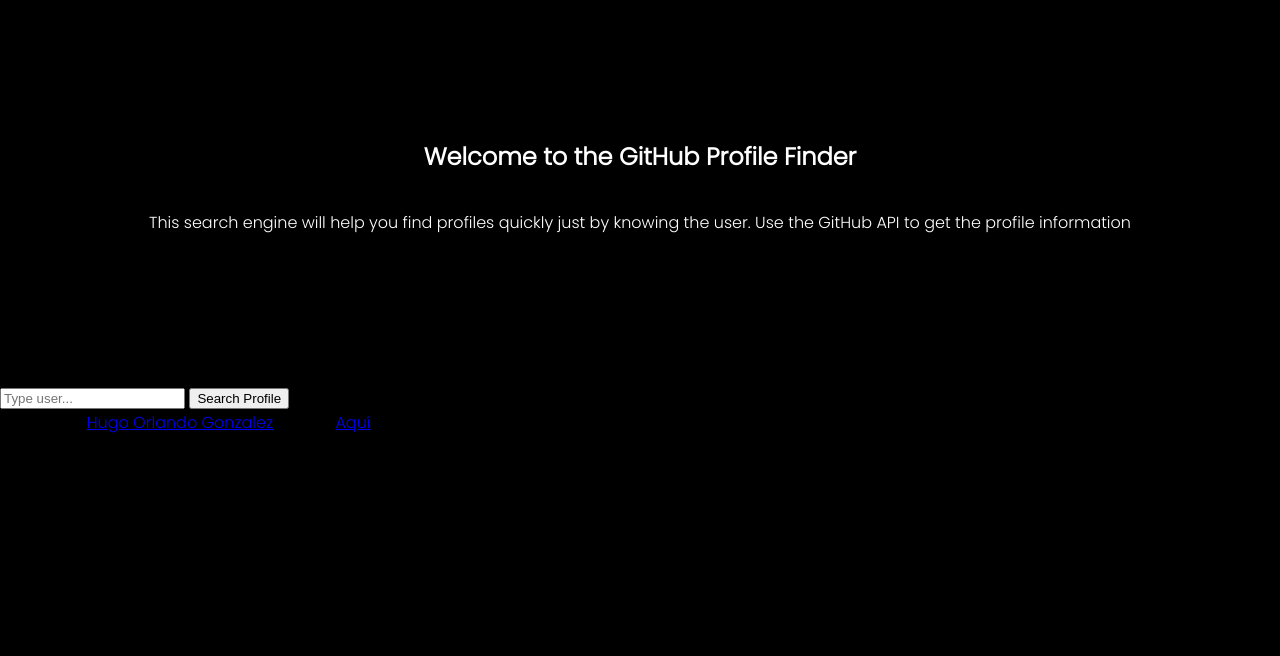
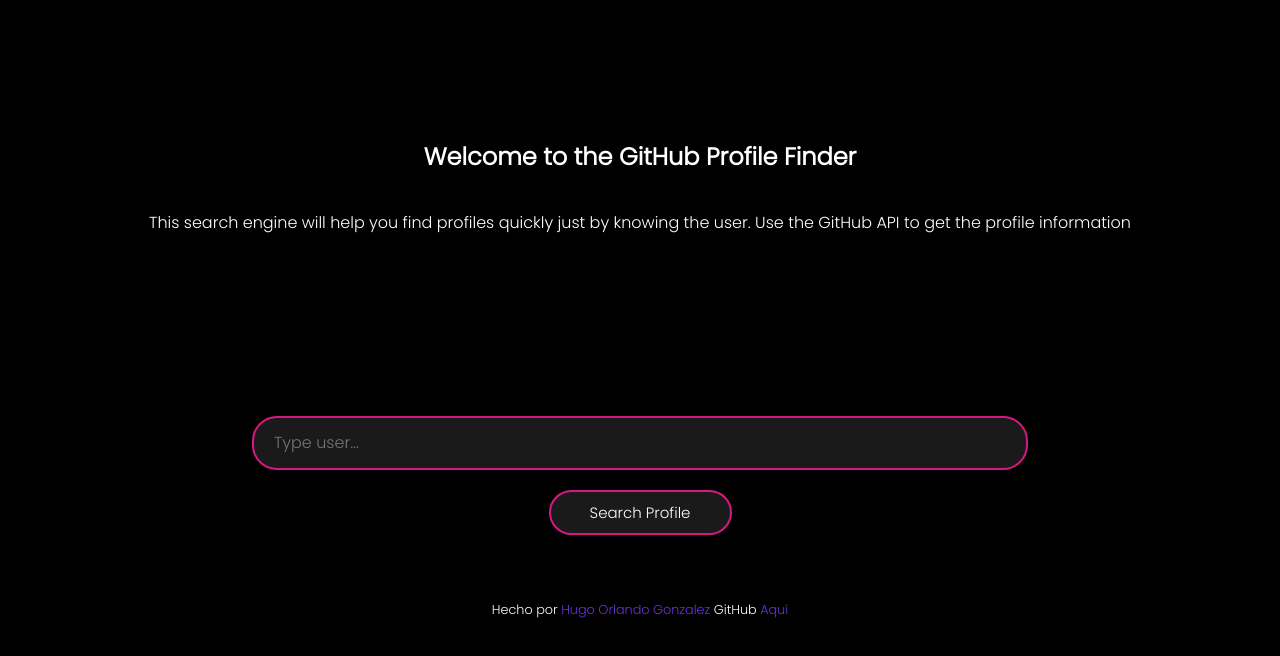
Before and after one commit to hugoorlando/GitHubProfileFinder, a plain HTML site: page index.html in a window 1280 px wide. Shown: the part 80-736 px from the top of the page. Drawn offline with Linux system fonts and the light colour scheme.

Commit message:
css actualizado

```diff
--- a/css/style.css
+++ b/css/style.css
@@ -39,6 +39,58 @@ html, body {
     color: #ffffff;
 }
 
-.title-welcome-1, .paragraph-welcome-1 {
+.section-2 {
+    background-color: #000000;
+    display: flex;
+    /*nos ayuda a ubicar nuestros componentes*/
+    align-items: center;
+    justify-content: center;
+    /*es una propiedad del contenedor flex y controla el alineamiento de los elementos de una caja flexible */
+    flex-direction: column;
+    /*La dirección en la que se apilas las líneas de texto */
+    padding: 0px 30px;
+    min-height: calc(100vh - 600px);
     color: #ffffff;
+
 }
+
+.input {
+    background-color: #ffffff1a;
+    border: 2px solid #d41a81;
+    border-radius: 25px;
+    color: white;
+    font-family: 'Poppins', sans-serif;
+    font-size: 16px;
+    height: 50px;
+    padding: 0px 20px;
+    width: 60%;
+}
+
+
+
+.button {
+    background-color: #ffffff1a;
+    border: 2px solid #d41a81;
+    border-radius: 25px;
+    color: white;
+    font-family: 'Poppins', sans-serif;
+    font-size: 15px;
+    height: 45px;
+    padding: 0px 15px;
+    width: 15%;
+    margin: 20px;
+}
+
+footer {
+    padding: 1rem;
+    width: 80%;
+    margin: auto;
+    text-align: center;
+    font-size: 0.8rem;
+    color: white;
+}
+
+a {
+    color: #6d32db;
+    text-decoration: none;
+}
```
